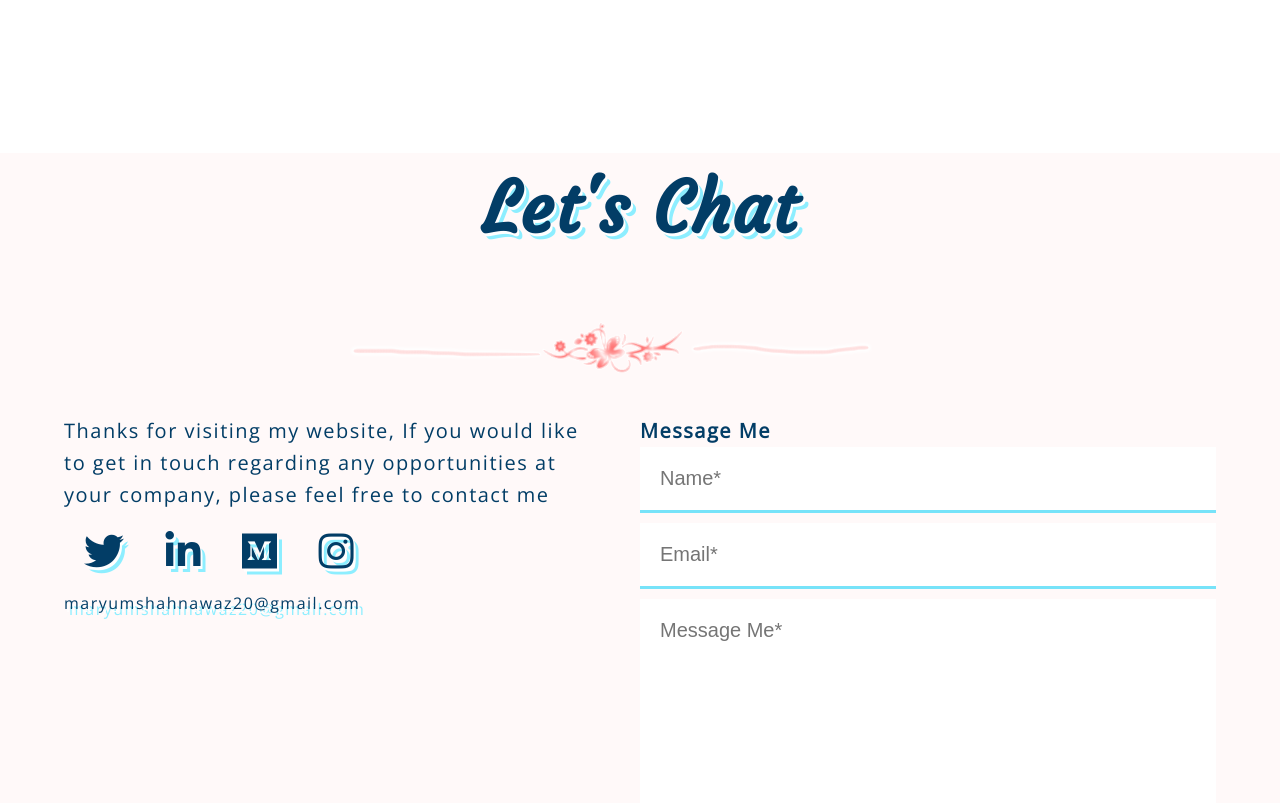
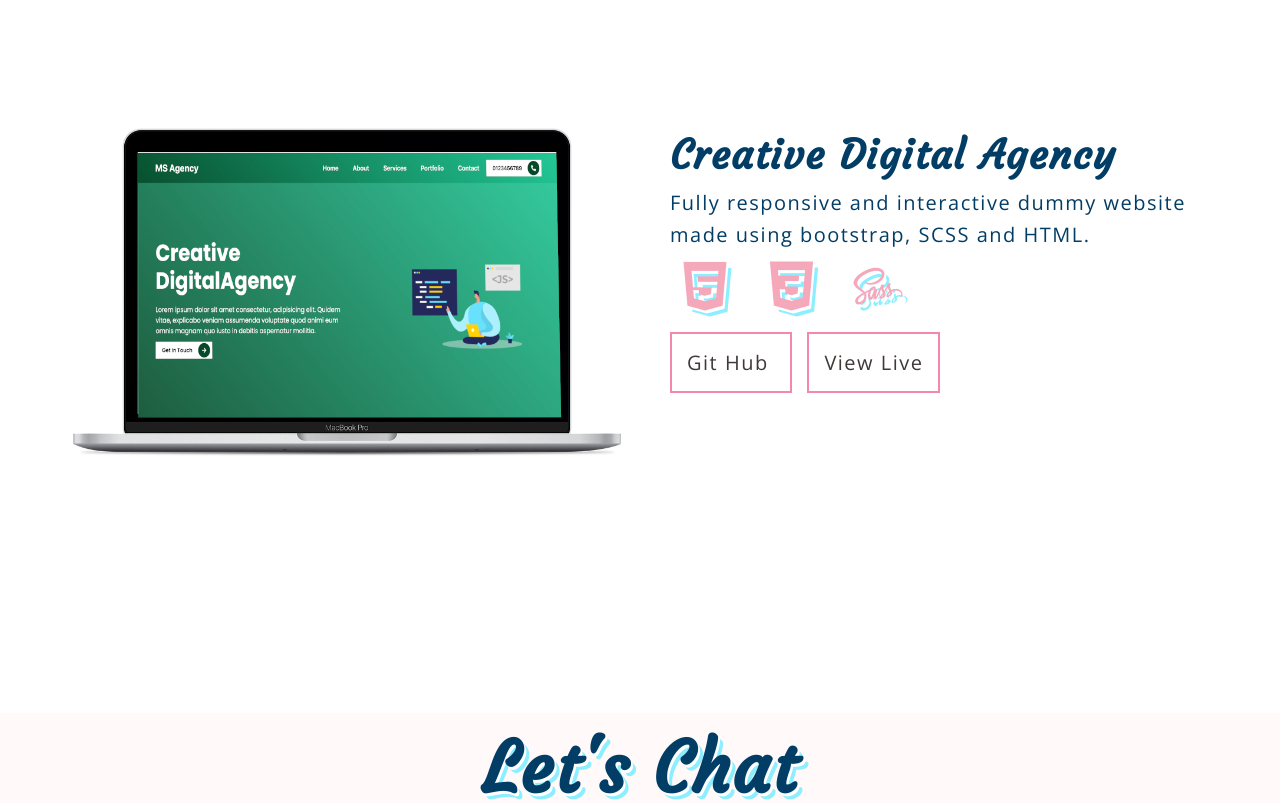
Before and after one commit to maryamshahnawaz/portfolio, a plain HTML site: page index.html in a window 1280 px wide. Shown: the part 7623-8426 px from the top of the page. Drawn offline with nearby package versions, Linux system fonts and the light colour scheme.

Commit message:
added new project called creative digital agency to the portfolio

```diff
--- a/index.html
+++ b/index.html
@@ -422,7 +422,37 @@
             </div>
           </div>
         </div>
+        <!-- NUMBER EIGHT PROJECT-->
+        <div class="projects-flex" data-aos="fade-left" data-aos-duration="1500">
+          <div class="projects-img">
+            <img src="./assets/boostrap-project.png" alt="An image of website called Web developer services">
+          </div>
+          <div class="projects-info">
+            <h3>Creative Digital Agency </h3>
+            <p>Fully responsive and interactive dummy website made using bootstrap, SCSS and HTML.</p>
 
+            <ul class="skillsUsed">
+              <li>
+                <i class="devicon-html5-plain" aria-hidden="true"></i>
+              </li>
+              <li>
+                <i class="devicon-css3-plain" aria-hidden="true"></i>
+              </li>
+              <li>
+                <i class="devicon-sass-original" aria-hidden="true"></i>
+              </li>
+
+            </ul>
+            <div class="workLinks">
+              <a href="https://github.com/maryamshahnawaz/sass-project" target="_blank" class="anchorTag outline">
+                <span>Git Hub</span>
+              </a>
+              <a href="https://creative-digital-agency-project.netlify.app/" target="_blank" class="anchorTag outline">
+                <span>View Live</span>
+              </a>
+            </div>
+          </div>
+        </div>
       </div>
     </section>
 
```
Also changed, not shown: assets/boostrap-project.png (added).
